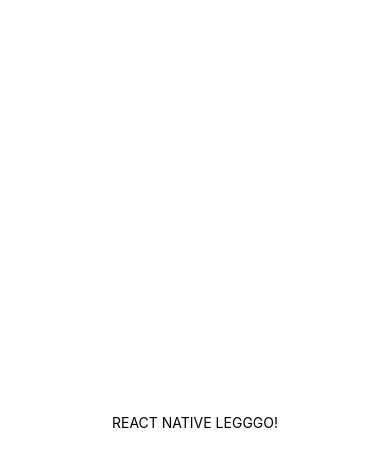
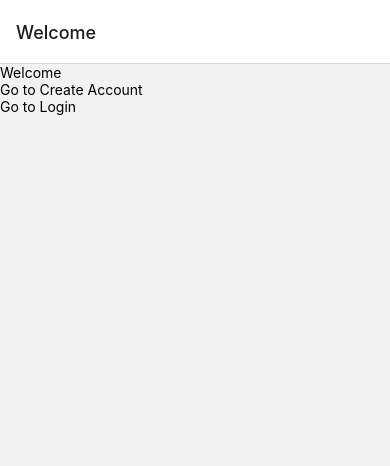
Before and after one commit to doraemon0807/instaclone-native, a React Native app: screen /Welcome in a window 390 px wide. Shown: the top 466 px of the page. Built offline with nearby package versions, Linux system fonts and the light colour scheme.

Commit message:
navigator

```diff
--- a/App.tsx
+++ b/App.tsx
@@ -1,10 +1,10 @@
 import { useCallback, useEffect, useState } from "react";
-import { StyleSheet, Text, View } from "react-native";
 import * as SplashScreen from "expo-splash-screen";
 import * as Font from "expo-font";
-import { StatusBar } from "expo-status-bar";
 import { Asset } from "expo-asset";
 import Ionicons from "@expo/vector-icons/Ionicons";
+import { NavigationContainer } from "@react-navigation/native";
+import LoggedOutNav from "./navigators/LoggedOutNav";
 
 SplashScreen.preventAutoHideAsync();
 
@@ -50,18 +50,8 @@
   }
 
   return (
-    <View style={styles.container} onLayout={onLayoutRootView}>
-      <Text>REACT NATIVE LEGGGO!</Text>
-      <StatusBar style="auto" />
-    </View>
+    <NavigationContainer onReady={onLayoutRootView}>
+      <LoggedOutNav />
+    </NavigationContainer>
   );
 }
-
-const styles = StyleSheet.create({
-  container: {
-    flex: 1,
-    backgroundColor: "#fff",
-    alignItems: "center",
-    justifyContent: "center",
-  },
-});
--- /dev/null
+++ b/navigators/LoggedOutNav.tsx
@@ -0,0 +1,22 @@
+import { createStackNavigator } from "@react-navigation/stack";
+import Welcome from "../screens/Welcome";
+import Login from "../screens/Login";
+import CreateAccount from "../screens/CreateAccount";
+
+export type RootStackParamList = {
+  Welcome: undefined;
+  Login: undefined;
+  CreateAccount: undefined;
+};
+
+const RootStack = createStackNavigator<RootStackParamList>();
+
+export default function LoggedOutNav() {
+  return (
+    <RootStack.Navigator initialRouteName="Welcome">
+      <RootStack.Screen name="Login" component={Login} />
+      <RootStack.Screen name="CreateAccount" component={CreateAccount} />
+      <RootStack.Screen name="Welcome" component={Welcome} />
+    </RootStack.Navigator>
+  );
+}
--- /dev/null
+++ b/screens/CreateAccount.tsx
@@ -0,0 +1,10 @@
+import React from "react";
+import { Text, View } from "react-native";
+
+export default function CreateAccount() {
+  return (
+    <View>
+      <Text>CreateAccount</Text>
+    </View>
+  );
+}
--- /dev/null
+++ b/screens/Login.tsx
@@ -0,0 +1,18 @@
+import React from "react";
+import { Text, View } from "react-native";
+import { RootStackParamList } from "../navigators/LoggedOutNav";
+import { NativeStackScreenProps } from "@react-navigation/native-stack";
+import { TouchableOpacity } from "react-native-gesture-handler";
+
+type Props = NativeStackScreenProps<RootStackParamList, "Login">;
+
+export default function Login({ navigation }: Props) {
+  return (
+    <View>
+      <Text>Login</Text>
+      <TouchableOpacity onPress={() => navigation.navigate("CreateAccount")}>
+        <Text>Go to Create Account</Text>
+      </TouchableOpacity>
+    </View>
+  );
+}
--- /dev/null
+++ b/screens/Welcome.tsx
@@ -0,0 +1,24 @@
+import { NativeStackScreenProps } from "@react-navigation/native-stack";
+import React from "react";
+import { Text, TouchableOpacity, View } from "react-native";
+import { RootStackParamList } from "../navigators/LoggedOutNav";
+
+type Props = NativeStackScreenProps<RootStackParamList, "Welcome">;
+
+export default function Welcome({ navigation }: Props) {
+  return (
+    <View>
+      <Text>Welcome</Text>
+      <TouchableOpacity onPress={() => navigation.navigate("CreateAccount")}>
+        <View>
+          <Text>Go to Create Account</Text>
+        </View>
+      </TouchableOpacity>
+      <TouchableOpacity onPress={() => navigation.navigate("Login")}>
+        <View>
+          <Text>Go to Login</Text>
+        </View>
+      </TouchableOpacity>
+    </View>
+  );
+}
```
Also changed, not shown: package.json (+6 -1 lines), 1 other file (tests, documents, lock files or other folders).
